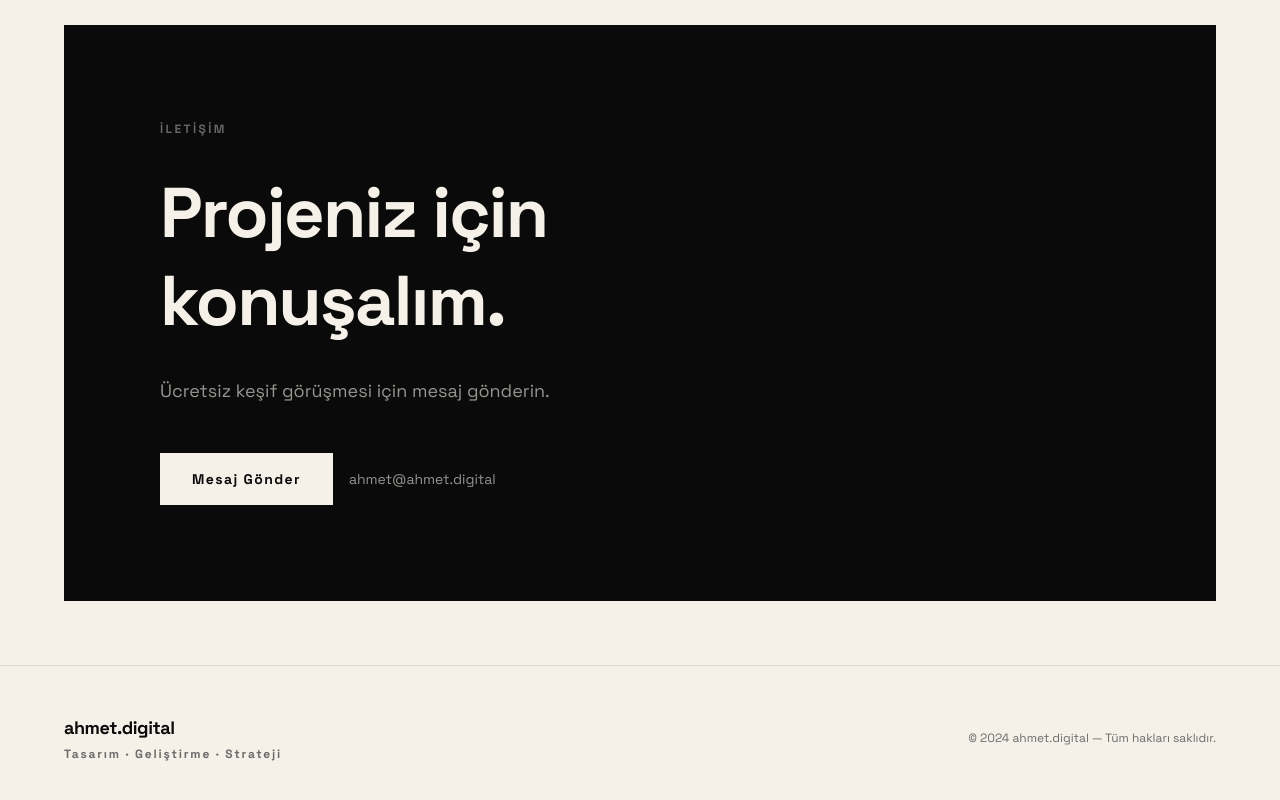
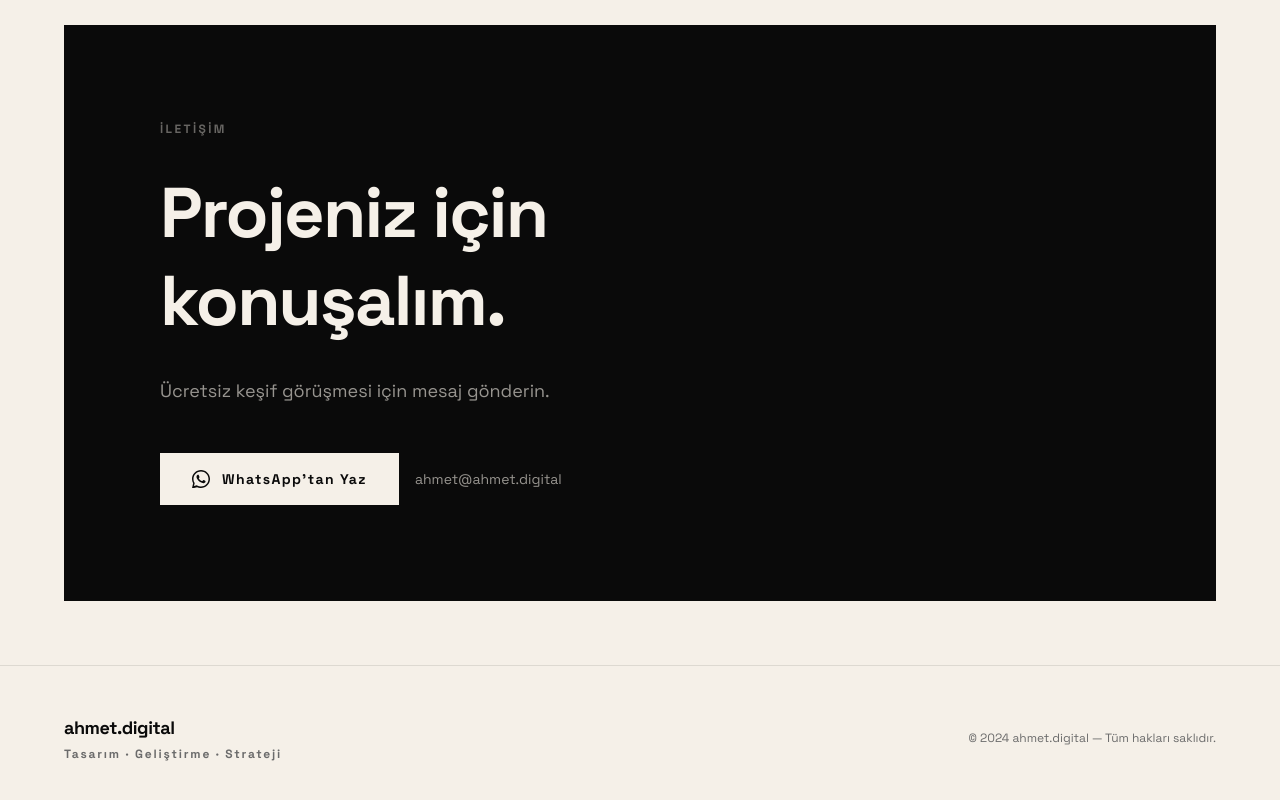
Before and after one commit to LegioNNN/ahmetdigi-web, a Next.js app: page / in a window 1280 px wide. Shown: the part 3299-4099 px from the top of the page. Built offline with nearby package versions, Linux system fonts and the light colour scheme.

Commit message:
fix: invert cursor on dark bg, WhatsApp CTA replace

```diff
--- a/src/app/hakkimda/page.tsx
+++ b/src/app/hakkimda/page.tsx
@@ -253,11 +253,13 @@
                 </h3>
               </div>
               <a
-                href="mailto:ahmetozcans456@gmail.com"
+                href="https://wa.me/905551712526"
+                target="_blank"
+                rel="noopener noreferrer"
                 data-hover
                 className="group flex items-center gap-4 bg-cream text-ink px-8 py-5 font-bold text-[11px] tracking-[0.22em] hover:gap-8 transition-all duration-300 shrink-0"
               >
-                YAZI
+                WHATSAPP&apos;TAN YAZ
                 <svg width="18" height="18" viewBox="0 0 18 18" fill="none" aria-hidden>
                   <path d="M3 9h12M10 4l5 5-5 5" stroke="currentColor" strokeWidth="1.5" strokeLinecap="round" strokeLinejoin="round"/>
                 </svg>
--- a/src/components/CTA.tsx
+++ b/src/components/CTA.tsx
@@ -28,12 +28,18 @@
 
         <div className="flex flex-col sm:flex-row gap-4 items-start sm:items-center">
           <motion.a
-            href={`mailto:${t.email}`}
+            href="https://wa.me/905551712526"
+            target="_blank"
+            rel="noopener noreferrer"
             whileHover={{ opacity: 0.9 }}
             whileTap={{ scale: 0.98 }}
-            className="bg-cream text-ink text-sm font-bold tracking-widest px-8 py-4 hover:opacity-90 transition-opacity cursor-pointer"
+            className="flex items-center gap-3 bg-cream text-ink text-sm font-bold tracking-widest px-8 py-4 hover:opacity-90 transition-opacity cursor-pointer"
           >
-            {t.btn}
+            <svg width="18" height="18" viewBox="0 0 24 24" fill="currentColor" aria-hidden>
+              <path d="M17.472 14.382c-.297-.149-1.758-.867-2.03-.967-.273-.099-.471-.148-.67.15-.197.297-.767.966-.94 1.164-.173.199-.347.223-.644.075-.297-.15-1.255-.463-2.39-1.475-.883-.788-1.48-1.761-1.653-2.059-.173-.297-.018-.458.13-.606.134-.133.298-.347.446-.52.149-.174.198-.298.298-.497.099-.198.05-.371-.025-.52-.075-.149-.669-1.612-.916-2.207-.242-.579-.487-.5-.669-.51-.173-.008-.371-.01-.57-.01-.198 0-.52.074-.792.372-.272.297-1.04 1.016-1.04 2.479 0 1.462 1.065 2.875 1.213 3.074.149.198 2.096 3.2 5.077 4.487.709.306 1.262.489 1.694.625.712.227 1.36.195 1.871.118.571-.085 1.758-.719 2.006-1.413.248-.694.248-1.289.173-1.413-.074-.124-.272-.198-.57-.347z"/>
+              <path d="M12 0C5.373 0 0 5.373 0 12c0 2.116.554 4.103 1.523 5.824L.057 23.882a.5.5 0 0 0 .612.612l6.058-1.466A11.945 11.945 0 0 0 12 24c6.627 0 12-5.373 12-12S18.627 0 12 0zm0 22c-1.885 0-3.655-.518-5.17-1.418l-.37-.22-3.833.927.944-3.748-.242-.386A9.944 9.944 0 0 1 2 12C2 6.477 6.477 2 12 2s10 4.477 10 10-4.477 10-10 10z"/>
+            </svg>
+            WhatsApp&apos;tan Yaz
           </motion.a>
           <a
             href={`mailto:${t.email}`}
--- a/src/components/Cursor.tsx
+++ b/src/components/Cursor.tsx
@@ -36,17 +36,19 @@
 
   return (
     <>
+      {/* Blob — mix-blend-difference makes it invert on any bg */}
       <motion.div
         style={{ left: blobX, top: blobY }}
-        animate={{ scale: hovering ? 2.2 : 1, opacity: hovering ? 0.12 : 0.07 }}
+        animate={{ scale: hovering ? 2.2 : 1, opacity: hovering ? 0.15 : 0.1 }}
         transition={{ duration: 0.2 }}
-        className="fixed w-14 h-14 -translate-x-1/2 -translate-y-1/2 bg-ink rounded-full pointer-events-none z-[9997] mix-blend-multiply"
+        className="fixed w-14 h-14 -translate-x-1/2 -translate-y-1/2 bg-white rounded-full pointer-events-none z-[9997] mix-blend-difference"
       />
+      {/* Dot */}
       <motion.div
         style={{ left: dotX, top: dotY }}
         animate={{ scale: hovering ? 0 : 1 }}
         transition={{ duration: 0.15 }}
-        className="fixed w-[6px] h-[6px] -translate-x-1/2 -translate-y-1/2 bg-ink rounded-full pointer-events-none z-[9997]"
+        className="fixed w-[6px] h-[6px] -translate-x-1/2 -translate-y-1/2 bg-white rounded-full pointer-events-none z-[9997] mix-blend-difference"
       />
     </>
   );
```
